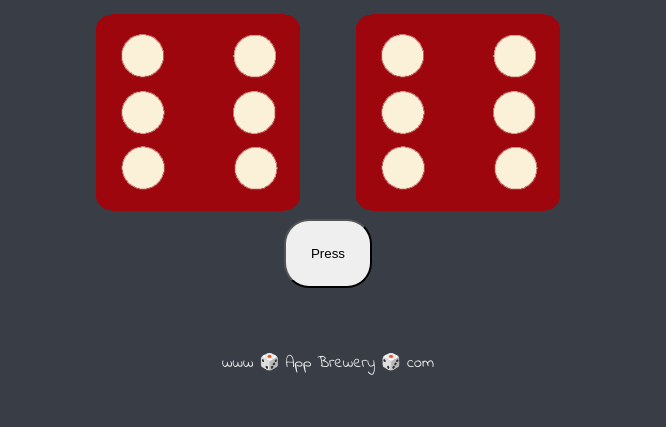
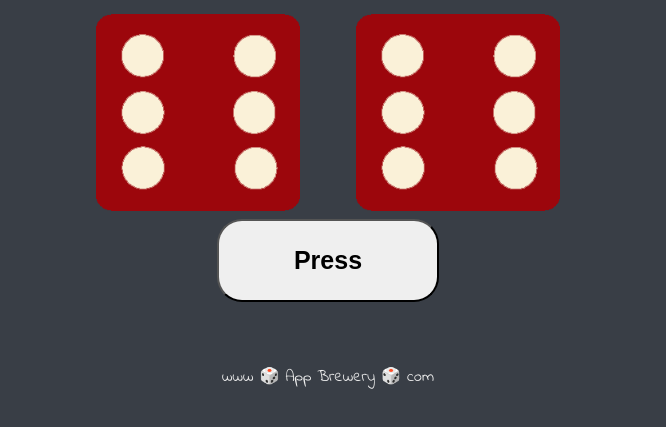
Before and after one commit to Ajyamkar/dice, a plain HTML site: page index.html in a window 1280 px wide. Shown: the part 321-748 px from the top of the page, without its empty margins (312-978 px from the left). Drawn offline with Linux system fonts and the light colour scheme.

Commit message:
Change of style button

```diff
--- a/styles.css
+++ b/styles.css
@@ -37,6 +37,9 @@ button{
   display: block;
   margin: auto;
   border-radius:25px;
+  width: 25%;
+  font-size: 25px;
+  font-weight: bolder;
 }
 footer {
   margin-top: 5%;
```
